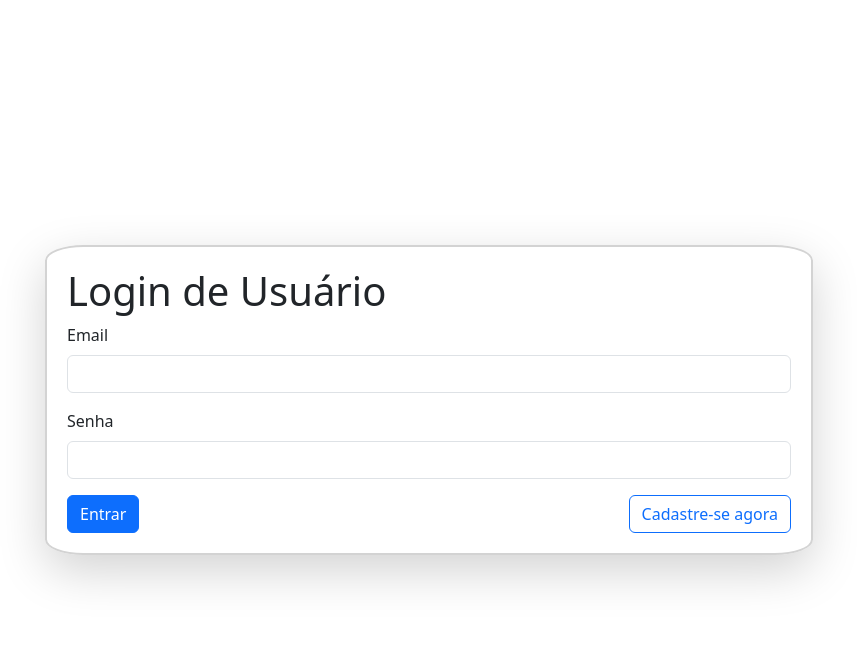
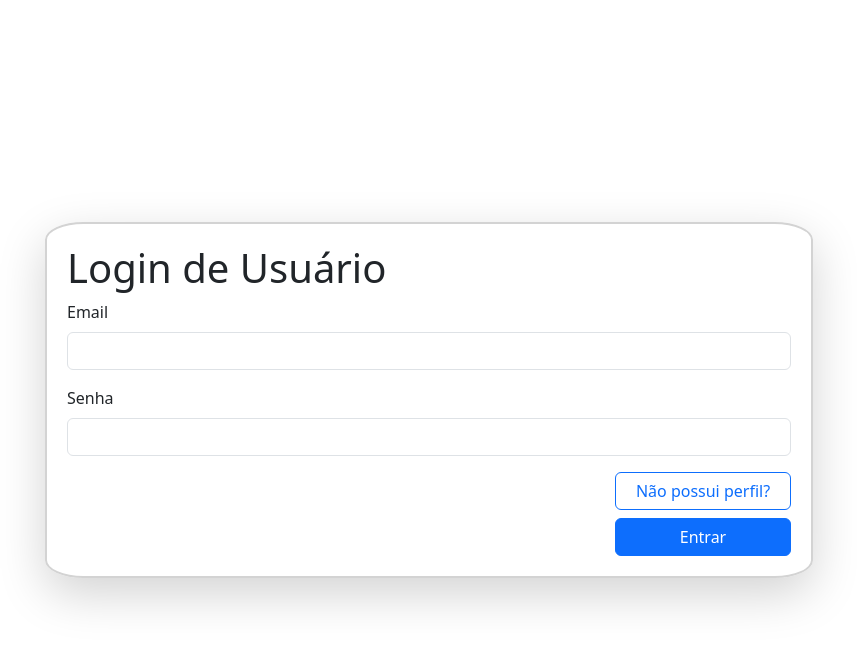
Before and after one commit to Puccinella/Projeto-Final, a Node server app: template src/views/pages/entrar.html in a window 1280 px wide. Shown: the top 646 px of the page, without its empty margins (211-1068 px from the left). Run offline with Node 20, Linux system fonts and the light colour scheme; the template is opened without the code that fills it, so the values that code supplies are empty; some libraries are stand-ins or nearby versions.

Commit message:
botoes arrumados para o fim do lado direito e levando a outra pagina 😒

```diff
--- a/src/views/pages/entrar.html
+++ b/src/views/pages/entrar.html
@@ -3,7 +3,7 @@
 <head>
     <meta charset="UTF-8">
     <meta name="viewport" content="width=device-width, initial-scale=1.0">
-    <title>Document</title>
+    <title>Login</title>
     <link href="https://cdn.jsdelivr.net/npm/bootstrap@5.3.8/dist/css/bootstrap.min.css" rel="stylesheet" integrity="sha384-sRIl4kxILFvY47J16cr9ZwB07vP4J8+LH7qKQnuqkuIAvNWLzeN8tE5YBujZqJLB" crossorigin="anonymous">
     <style>
         * {
@@ -48,10 +48,6 @@
             border: 2px solid lightgray;
             border-radius: 5%;
         }
-        .colbutton{
-            display: flex;
-            justify-content: end;
-        }
     </style>
 </head>
 <body>
@@ -72,16 +68,10 @@
                             <label for="password" class="form-label">Senha</label>
                             <input type="password" class="form-control" id="password" name="password" required>
                         </div>
-                        <div class="row">
-                            <div class="col">
-                                <button type="submit" class="btn btn-primary">
-                                    Entrar
-                                </button>
-                            </div>
-                            <div class="col colbutton">
-                                <button type="submit" class="btn btn-outline-primary">
-                                    Cadastre-se agora
-                                </button>
+                        <div class="row d-flex justify-content-end">
+                            <div class="col d-grid gap-2" style="max-width: 200px;">
+                                <a class="btn btn-outline-primary " href="/cadastro">Não possui perfil?</a>
+                                <button type="submit" class="btn btn-primary">Entrar</button>
                             </div>
                         </div>
                     </form>
```
Also changed, not shown: src/views/pages/cadastro.ejs (+6 -5 lines), src/views/pages/cadastro.html (+32 -16 lines), src/views/pages/entrar.ejs (+3 -5 lines).
